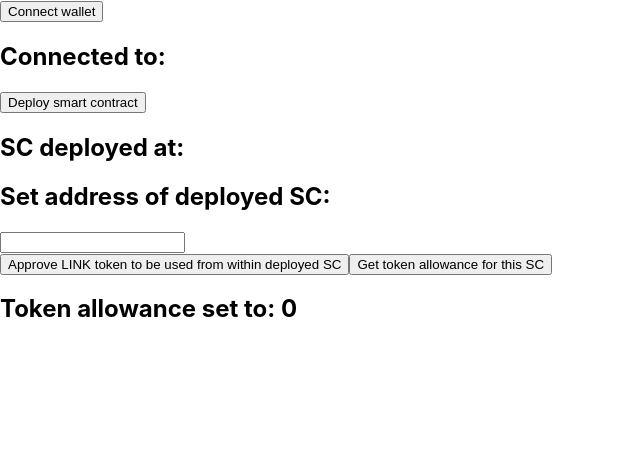
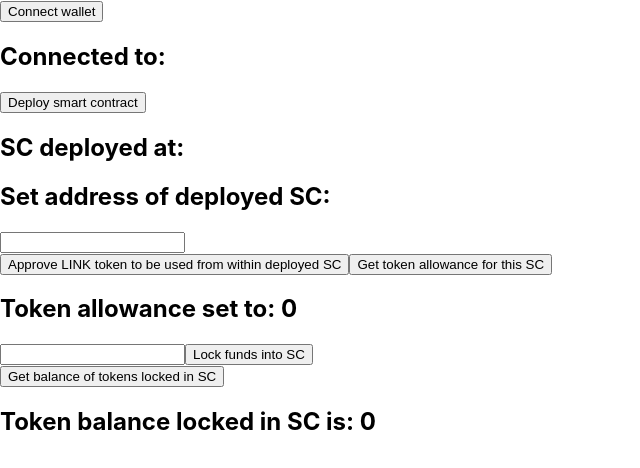
Before and after one commit to jozanek/regen-hands, a React (Create React App) app: page / in a window 1280 px wide. Shown: the top 468 px of the page, without its empty margins (0-640 px from the left). Built offline with nearby package versions, Linux system fonts and the light colour scheme.

Commit message:
Deposit funds and check balance of deposited funds.

```diff
--- a/src/App.js
+++ b/src/App.js
@@ -111,6 +111,44 @@ function App() {
     }
   }
 
+  async function depositFunds(): Promise<void> {
+    const abi: any = require('./MyContractAbi.json')
+    const web3 = new Web3(window.ethereum);
+    const myContract: any = new web3.eth.Contract(abi, deployedAddress);
+    myContract.handleRevert = true;
+
+    try {
+      const receipt: any = await myContract.methods.deposit(deposit).send({
+        from: connectedAccount,
+        gas: 1000000,
+        gasPrice: '10000000000',
+      });
+    } catch (error) {
+      console.error(error);
+    }
+  }
+
+  async function getTokenBalance(): Promise<void> {
+    const abi: any = require('./MyContractAbi.json');
+    const web3 = new Web3(window.ethereum);
+    const myContract: any = new web3.eth.Contract(abi, deployedAddress);
+    myContract.handleRevert = true;
+
+    try {
+      // Get the current value of chainlink
+      console.log('token balance before: ', tokenBalance);
+      const response: string = await myContract.methods.getTokenBalance().call();
+      setTokenBalance(response.toString());
+      console.log('token balance after: ', tokenBalance);
+    } catch (error) {
+      console.error(error);
+    }
+  }
+
+  const handleChange = event => {
+    setDeposit(event.target.value);
+  };
+
   const handleDeployedChange = event => {
     setDeployedAddress(event.target.value);
   };
@@ -141,7 +179,17 @@ function App() {
       <button onClick={() => getTokenAllowance()}>Get token allowance for this SC</button>
       <h2>Token allowance set to: {tokenAllowance}</h2>
 
+      {/* Deposit LINK into deployed SC */}
+      <div>
+        <input type="text" id="message" name="message" onChange={handleChange} value={deposit} autoComplete="off" />
+        <button onClick={() => depositFunds()}>Lock funds into SC</button>
+      </div>
 
+      <div>
+        {/* Get balance of LINK tokens locked in SC */}
+        <button onClick={() => getTokenBalance()}>Get balance of tokens locked in SC</button>
+        <h2>Token balance locked in SC is: {tokenBalance}</h2>
+      </div>
     </>
   );
 }
```
